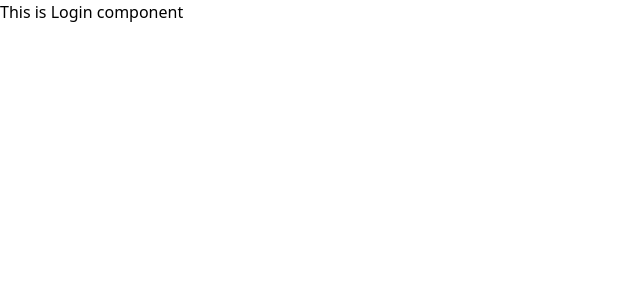
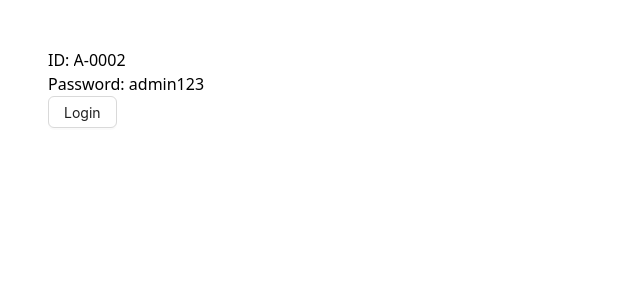
Before and after one commit to fai-sas/university-management-client, a React (Vite) app: page /login in a window 1280 px wide. Shown: the top 300 px of the page, without its empty margins (0-640 px from the left). Built offline with nearby package versions, Linux system fonts and the light colour scheme.

Commit message:
login page added

```diff
--- a/package.json
+++ b/package.json
@@ -12,10 +12,13 @@
   "dependencies": {
     "@reduxjs/toolkit": "^2.2.6",
     "antd": "^5.19.0",
+    "jwt-decode": "^4.0.0",
     "react": "^18.3.1",
     "react-dom": "^18.3.1",
+    "react-hook-form": "^7.52.1",
     "react-redux": "^9.1.2",
-    "react-router-dom": "^6.24.0"
+    "react-router-dom": "^6.24.0",
+    "redux-persist": "^6.0.0"
   },
   "devDependencies": {
     "@types/react": "^18.3.3",
--- a/src/pages/Login.tsx
+++ b/src/pages/Login.tsx
@@ -1,8 +1,29 @@
+import { Button } from 'antd'
+import { useForm } from 'react-hook-form'
+
 const Login = () => {
+  const { register, handleSubmit } = useForm({
+    defaultValues: {
+      userId: 'A-0002',
+      password: 'admin123',
+    },
+  })
+
+  const onSubmit = async (data) => {
+    console.log(data)
+  }
   return (
-    <div>
-      <h1> This is Login component </h1>
-    </div>
+    <form className='p-12' onSubmit={handleSubmit(onSubmit)}>
+      <div>
+        <label htmlFor='id'>ID: </label>
+        <input type='text' id='id' {...register('userId')} />
+      </div>
+      <div>
+        <label htmlFor='password'>Password: </label>
+        <input type='text' id='password' {...register('password')} />
+      </div>
+      <Button htmlType='submit'>Login</Button>
+    </form>
   )
 }
 
```
Also changed, not shown: 1 other file (tests, documents, lock files or other folders).
